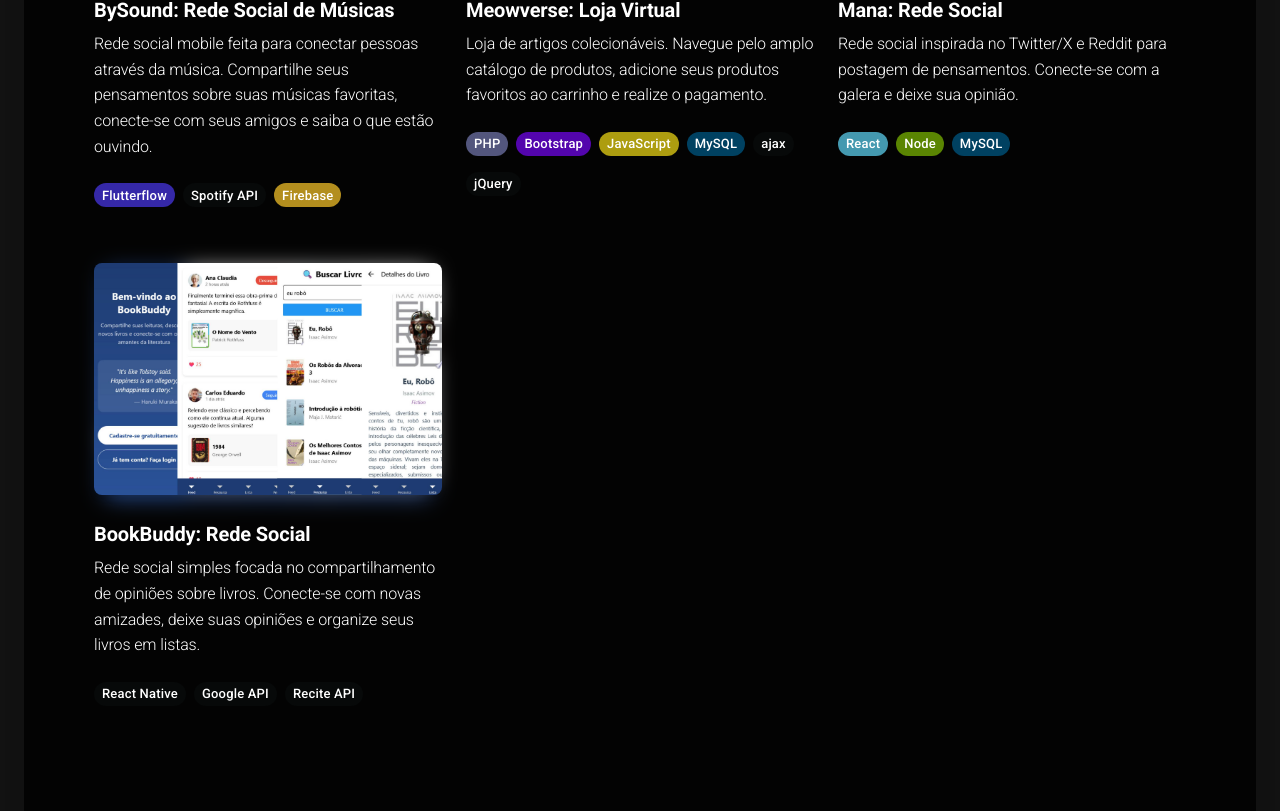
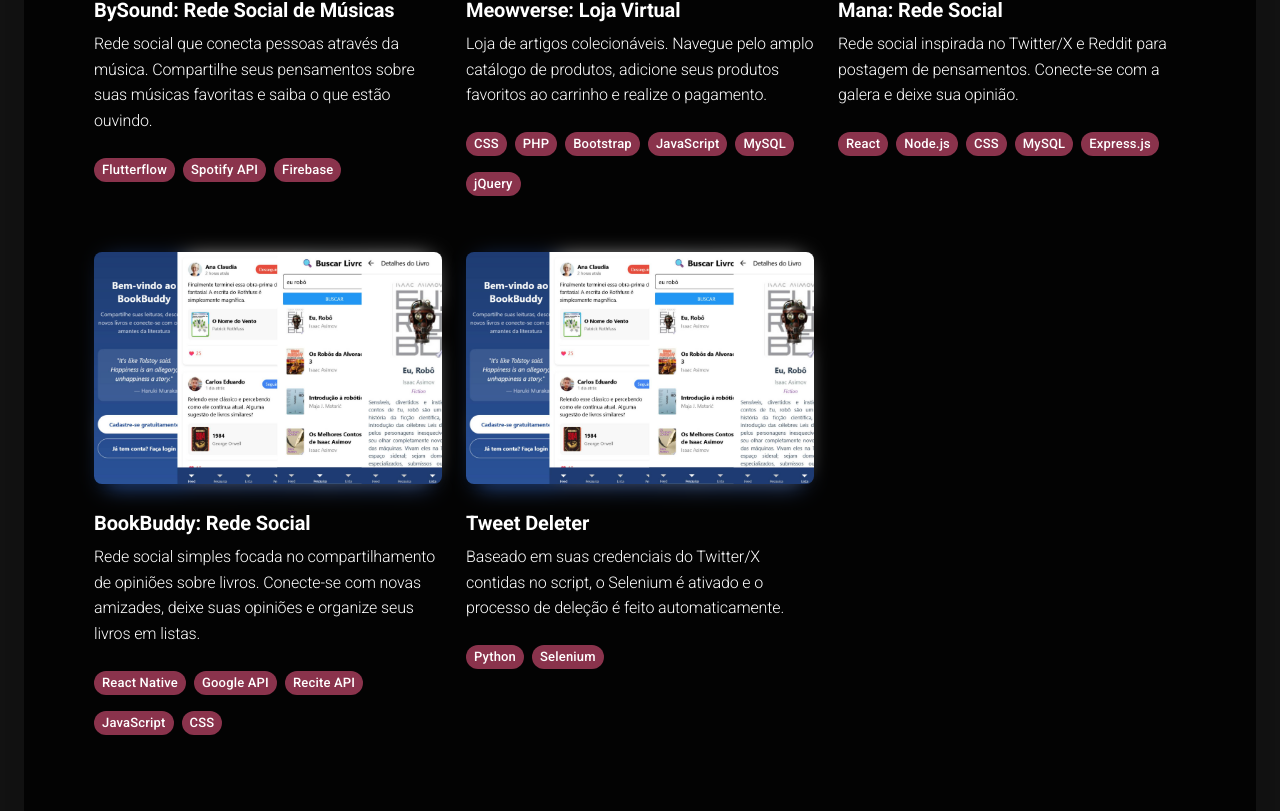
Before and after one commit to lumahloi/portfolio, a React (Create React App) app: page / in a window 1280 px wide. Shown: the part 1909-2720 px from the top of the page. Built offline with nearby package versions, Linux system fonts and the light colour scheme.

Commit message:
fix projects

```diff
--- a/src/data/projetos.en.js
+++ b/src/data/projetos.en.js
@@ -8,7 +8,7 @@ export const projetos = [
     id: 1,
     title: "BySound: Music Social Network",
     description:
-      "Mobile social network designed to connect people through music. Share your thoughts on your favorite songs, connect with your friends and see what they're listening to.",
+      "Social network that connects people through music. Share your thoughts on your favorite songs and find out what people are listening to.",
     image: imgBysound,
     tags: ["Flutterflow", "Spotify API", "Firebase"],
   },
@@ -16,18 +16,18 @@ export const projetos = [
     id: 2,
     title: "Meowverse: Online Store",
     description:
-      "Collectibles store. Browse the extensive product catalog, add your favorite products to your cart and checkout.",
+      "Collectibles store. Browse the extensive product catalog, add your favorite products to your cart and checkout these pretty collectibles.",
     image: imgMeowverse,
-    tags: ["PHP", "Bootstrap", "JavaScript", "MySQL", "ajax", "jQuery"],
+    tags: ["CSS", "PHP", "Bootstrap", "JavaScript", "MySQL", "jQuery"],
     github: "https://github.com/lumahloi/meowverse",
   },
   {
     id: 5,
     title: "Mana: Social Network",
     description:
-      "Social network inspired by Twitter/X and Reddit for posting thoughts. Connect with people and leave your opinion.",
+      "Twitter/X and Reddit-inspired social network for posting thoughts. Connect with people, leave your opinion, upvote or downvote posts.",
     image: imgSocialmana,
-    tags: ["React", "Node", "MySQL"],
+    tags: ["React", "Node.js", "CSS", "MySQL", "Express.js"],
     github: "https://github.com/lumahloi/social-mana",
   },
   {
@@ -36,7 +36,16 @@ export const projetos = [
     description:
       "Simple social network focused on sharing opinions about books. Connect with new friends, leave your opinions and organize your books into lists.",
     image: imgBookbuddy,
-    tags: ["React Native", "Google API", "Recite API"],
+    tags: ["React Native", "Google API", "Recite API", "JavaScript", "CSS"],
     github: "https://github.com/lumahloi/bookbuddy",
   },
+  {
+    id: 7,
+    title: "Tweet Deleter",
+    description:
+      "Based on your Twitter/X credentials contained in the script, Selenium is activated and the deletion process is done automatically.",
+    image: imgBookbuddy,
+    tags: ["Python", "Selenium"],
+    github: "https://github.com/lumahloi/tweet-deleter",
+  },
 ];
--- a/src/data/projetos.pt.js
+++ b/src/data/projetos.pt.js
@@ -8,7 +8,7 @@ export const projetos = [
     id: 1,
     title: "BySound: Rede Social de Músicas",
     description:
-      "Rede social mobile feita para conectar pessoas através da música. Compartilhe seus pensamentos sobre suas músicas favoritas, conecte-se com seus amigos e saiba o que estão ouvindo.",
+      "Rede social que conecta pessoas através da música. Compartilhe seus pensamentos sobre suas músicas favoritas e saiba o que estão ouvindo.",
     image: imgBysound,
     tags: ["Flutterflow", "Spotify API", "Firebase"],
   },
@@ -18,7 +18,7 @@ export const projetos = [
     description:
       "Loja de artigos colecionáveis. Navegue pelo amplo catálogo de produtos, adicione seus produtos favoritos ao carrinho e realize o pagamento.",
     image: imgMeowverse,
-    tags: ["PHP", "Bootstrap", "JavaScript", "MySQL", "ajax", "jQuery"],
+    tags: ["CSS", "PHP", "Bootstrap", "JavaScript", "MySQL", "jQuery"],
     github: "https://github.com/lumahloi/meowverse",
   },
   {
@@ -27,7 +27,7 @@ export const projetos = [
     description:
       "Rede social inspirada no Twitter/X e Reddit para postagem de pensamentos. Conecte-se com a galera e deixe sua opinião.",
     image: imgSocialmana,
-    tags: ["React", "Node", "MySQL"],
+    tags: ["React", "Node.js", "CSS", "MySQL", "Express.js"],
     github: "https://github.com/lumahloi/social-mana",
   },
   {
@@ -36,7 +36,16 @@ export const projetos = [
     description:
       "Rede social simples focada no compartilhamento de opiniões sobre livros. Conecte-se com novas amizades, deixe suas opiniões e organize seus livros em listas.",
     image: imgBookbuddy,
-    tags: ["React Native", "Google API", "Recite API"],
+    tags: ["React Native", "Google API", "Recite API", "JavaScript", "CSS"],
     github: "https://github.com/lumahloi/bookbuddy",
   },
+  {
+    id: 7,
+    title: "Tweet Deleter",
+    description:
+      "Baseado em suas credenciais do Twitter/X contidas no script, o Selenium é ativado e o processo de deleção é feito automaticamente.",
+    image: imgBookbuddy,
+    tags: ["Python", "Selenium"],
+    github: "https://github.com/lumahloi/tweet-deleter",
+  },
 ];
--- a/src/pages/Portfolio/sections/Projetos/sections/TransparentBlogCard/index.js
+++ b/src/pages/Portfolio/sections/Projetos/sections/TransparentBlogCard/index.js
@@ -5,8 +5,11 @@ import Stack from "@mui/material/Stack";
 import MKBox from "components/MKBox";
 import MKTypography from "components/MKTypography";
 import Link from "@mui/material/Link";
+import { useTheme } from "@mui/material/styles";
 
 function TransparentBlogCard({ image, title, description, tags = [], github }) {
+  const theme = useTheme();
+
   const imageTemplate = (
     <Link href={github} target="_blank" rel="noopener noreferrer" sx={{ display: "block" }}>
       <MKBox position="relative" borderRadius="lg">
@@ -90,7 +93,7 @@ function TransparentBlogCard({ image, title, description, tags = [], github }) {
                 size="small"
                 sx={{
                   marginBottom: 1,
-                  backgroundColor: `rgba(${hexToRgb(getTagColor(tag))}, 0.7)`,
+                  backgroundColor: theme.palette.primary.main,
                   color: "white !important",
                   backdropFilter: "blur(6px)",
                   "& .MuiChip-label": {
@@ -103,7 +106,7 @@ function TransparentBlogCard({ image, title, description, tags = [], github }) {
                     opacity: 0.9,
                   },
                   "&:hover": {
-                    backgroundColor: `rgba(${hexToRgb(getTagColor(tag))}, 0.9)`,
+                    backgroundColor: theme.palette.primary.main,
                   },
                 }}
               />
@@ -115,33 +118,6 @@ function TransparentBlogCard({ image, title, description, tags = [], github }) {
   );
 }
 
-function getTagColor(tag) {
-  const colorMap = {
-    Flutterflow: "#4c3af0",
-    React: "#61dbfb",
-    JavaScript: "#f7e018",
-    PHP: "#777bb3",
-    Java: "#ec2025",
-    Firebase: "#ffcb2b",
-    MySQL: "#005d8a",
-    Node: "#80be03",
-    HTML: "#ff4b00",
-    CSS: "#1572b6",
-    Bootstrap: "#7708f7",
-    Supabase: "#3ecf8e",
-  };
-
-  return colorMap[tag] || "0B0D0E";
-}
-
-function hexToRgb(hex) {
-  hex = hex.replace("#", "");
-  const r = parseInt(hex.substring(0, 2), 16);
-  const g = parseInt(hex.substring(2, 4), 16);
-  const b = parseInt(hex.substring(4, 6), 16);
-  return `${r}, ${g}, ${b}`;
-}
-
 TransparentBlogCard.propTypes = {
   image: PropTypes.string.isRequired,
   title: PropTypes.string.isRequired,
```
